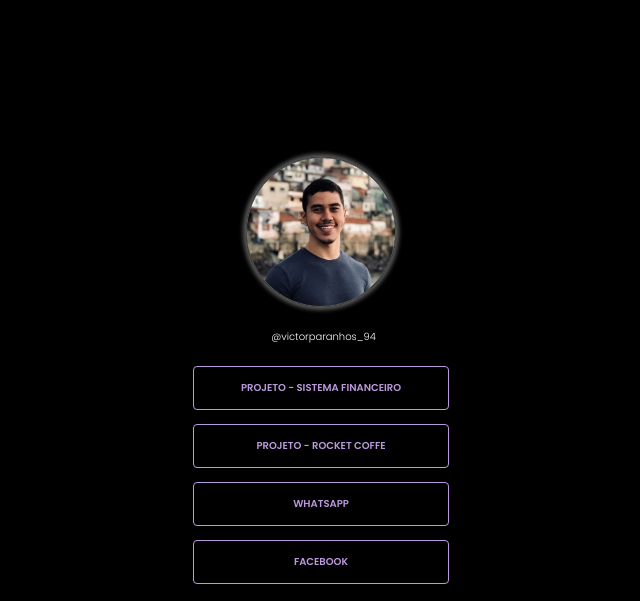
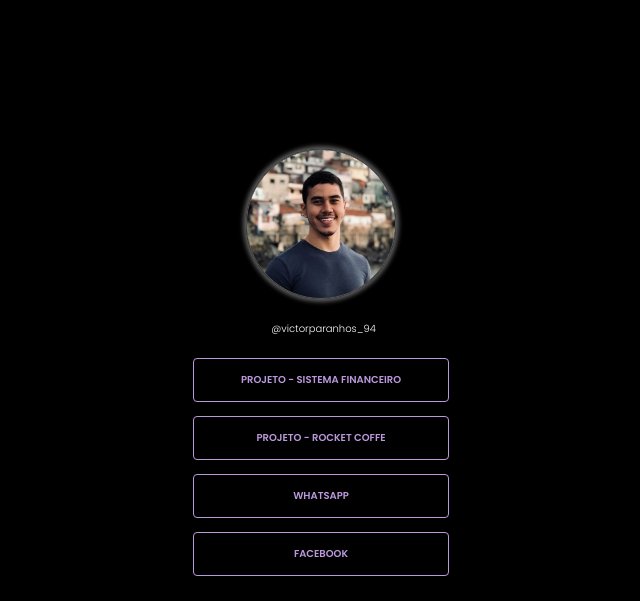
Before and after one commit to victorparanhosdev/social-tree, a plain HTML site: page index.html in a window 1280 px wide. Shown: the top 601 px of the page, without its empty margins (319-959 px from the left). Drawn offline with Linux system fonts and the light colour scheme.

Commit message:
Update estilo.css

```diff
--- a/css/estilo.css
+++ b/css/estilo.css
@@ -33,7 +33,7 @@ header {
     flex-direction: column;
     align-items: center;
     justify-content: center;
-    margin: 2rem auto 0.2rem auto;
+    margin: 0.5rem auto 0.2rem auto;
     max-width: 90%;
     padding: 0.5rem 0.5rem 0;
 
```
